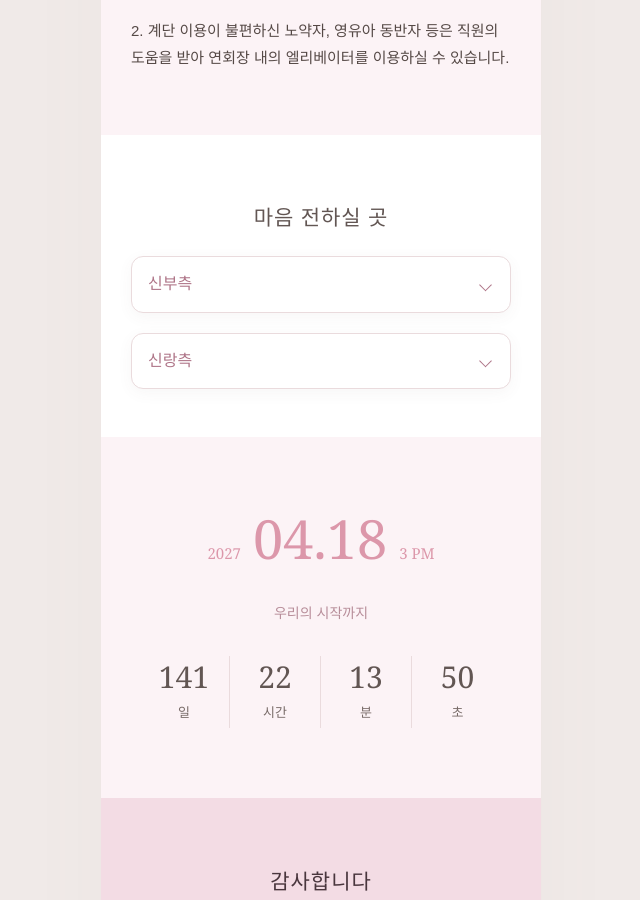
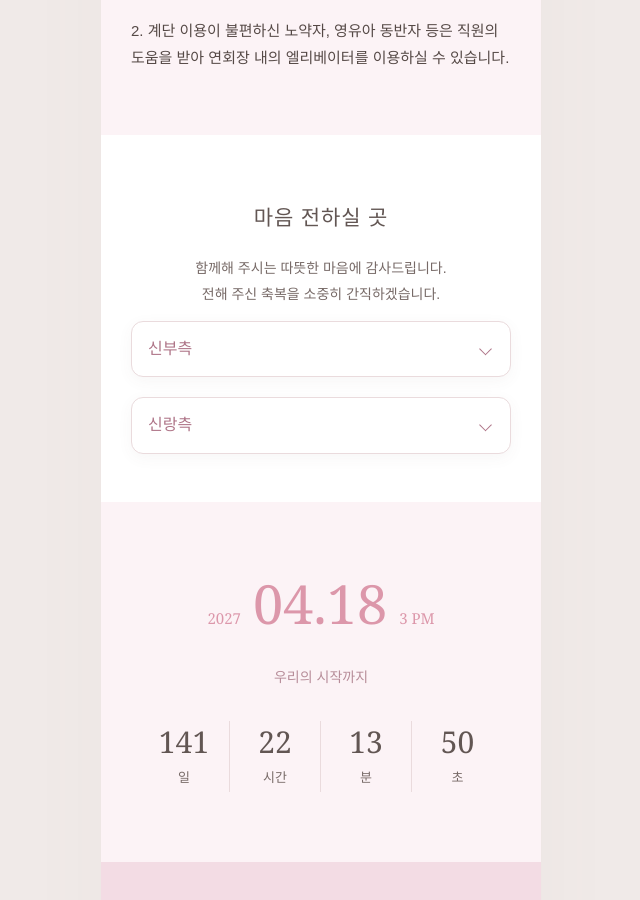
Before and after one commit to yuriandhoon/wedding, a Jekyll site: the page built from yuri/index.html, in a window 1280 px wide and 900 px high, scrolled down 3200 px. Shown: the whole window, without its empty margins (319-959 px from the left). Built offline with Jekyll 4.4.1, drawn with Linux system fonts in a browser that asks for light colours.

Commit message:
Update invitation.html

```diff
--- a/_layouts/invitation.html
+++ b/_layouts/invitation.html
@@ -107,7 +107,9 @@
       <!-- 06. 마음 전하실 곳 -->
       <section class="account pink">
         <h2>마음 전하실 곳</h2>
-
+        <p class="intro">
+          함께해 주시는 따뜻한 마음에 감사드립니다.<br>전해 주신 축복을 소중히 간직하겠습니다.
+        </p>
         {% assign account_order = page.account_order | default: page.people_order %}
         {% for role in account_order %}
           {% assign person = site.people[role] %}
```
